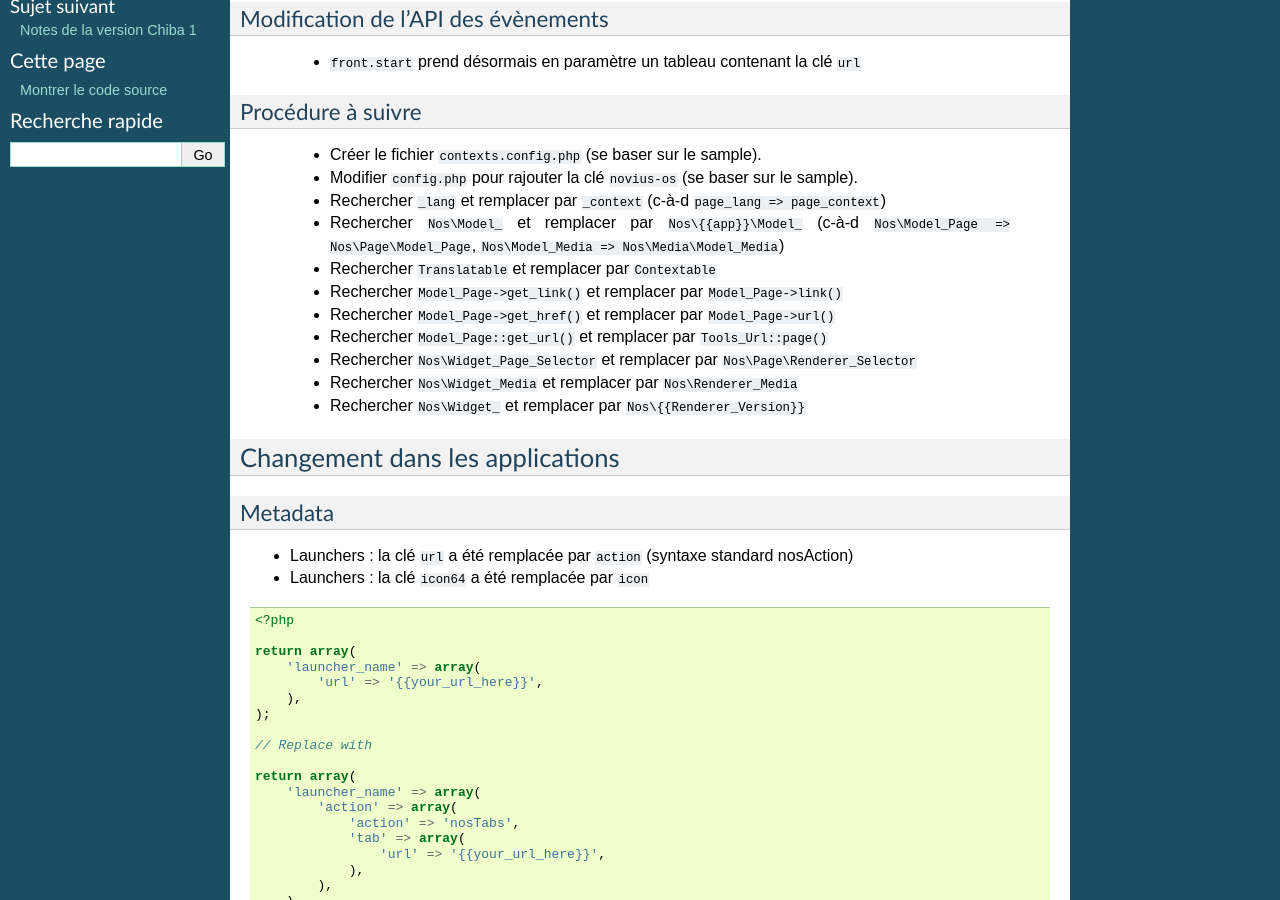
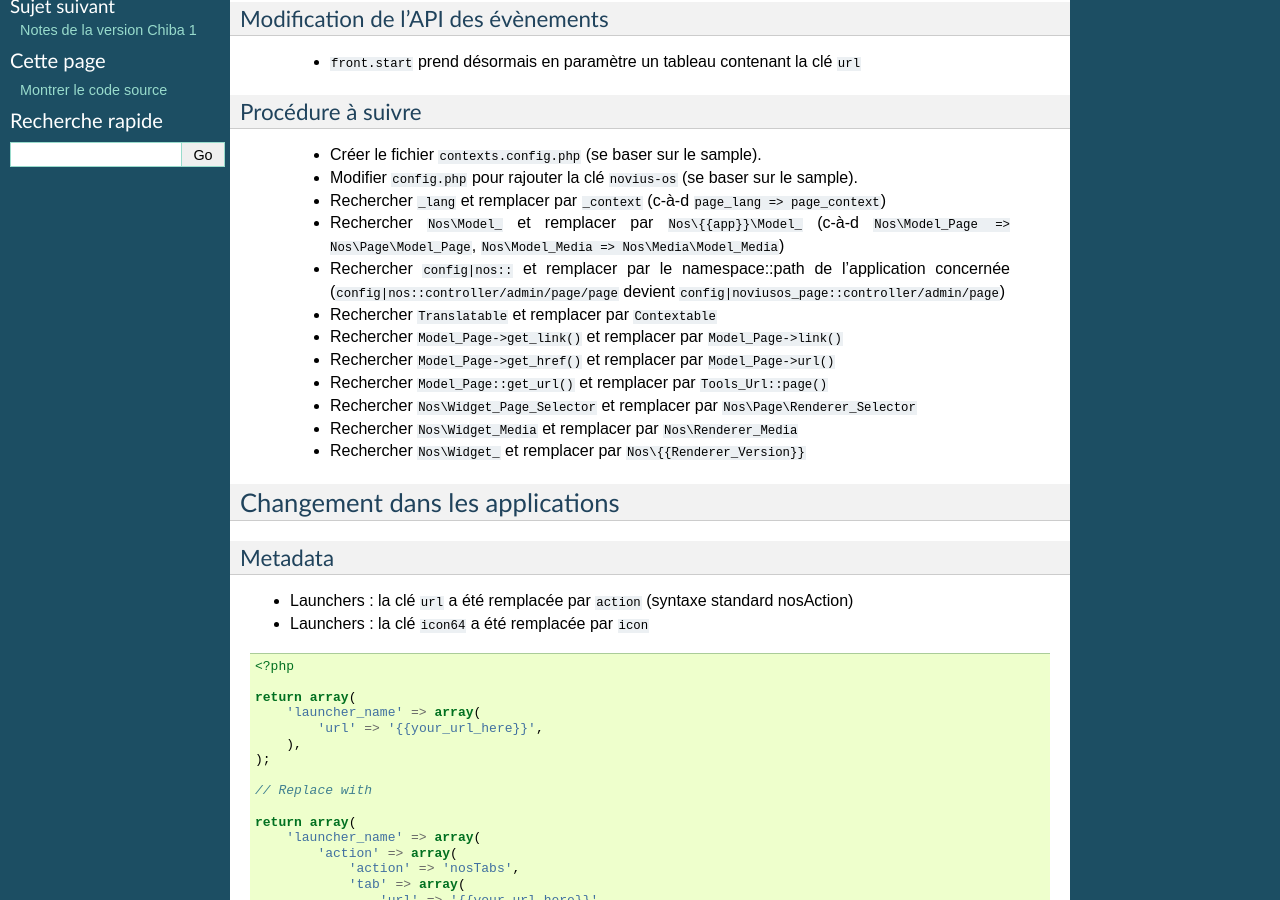
Before and after one commit to vrcAlbert/documentation-api, a Sphinx documentation site: the page built from source/release/migrate_from_0.1_to_0.2.rst, in a window 1280 px wide and 900 px high, scrolled down 606 px. Built offline with Sphinx 7.4.7, drawn with Linux system fonts in a browser that asks for light colours.

```diff
--- a/source/release/migrate_from_0.1_to_0.2.rst
+++ b/source/release/migrate_from_0.1_to_0.2.rst
@@ -37,6 +37,7 @@
 
     * Rechercher ``_lang`` et remplacer par ``_context`` (c-à-d ``page_lang => page_context``)
     * Rechercher ``Nos\Model_`` et remplacer par ``Nos\{{app}}\Model_`` (c-à-d ``Nos\Model_Page => Nos\Page\Model_Page``, ``Nos\Model_Media => Nos\Media\Model_Media``)
+    * Rechercher ``config|nos::`` et remplacer par le namespace::path de l'application concernée (``config|nos::controller/admin/page/page`` devient ``config|noviusos_page::controller/admin/page``)
     * Rechercher ``Translatable`` et remplacer par ``Contextable``
     * Rechercher  ``Model_Page->get_link()`` et remplacer par ``Model_Page->link()``
     * Rechercher ``Model_Page->get_href()`` et remplacer par ``Model_Page->url()``
```
